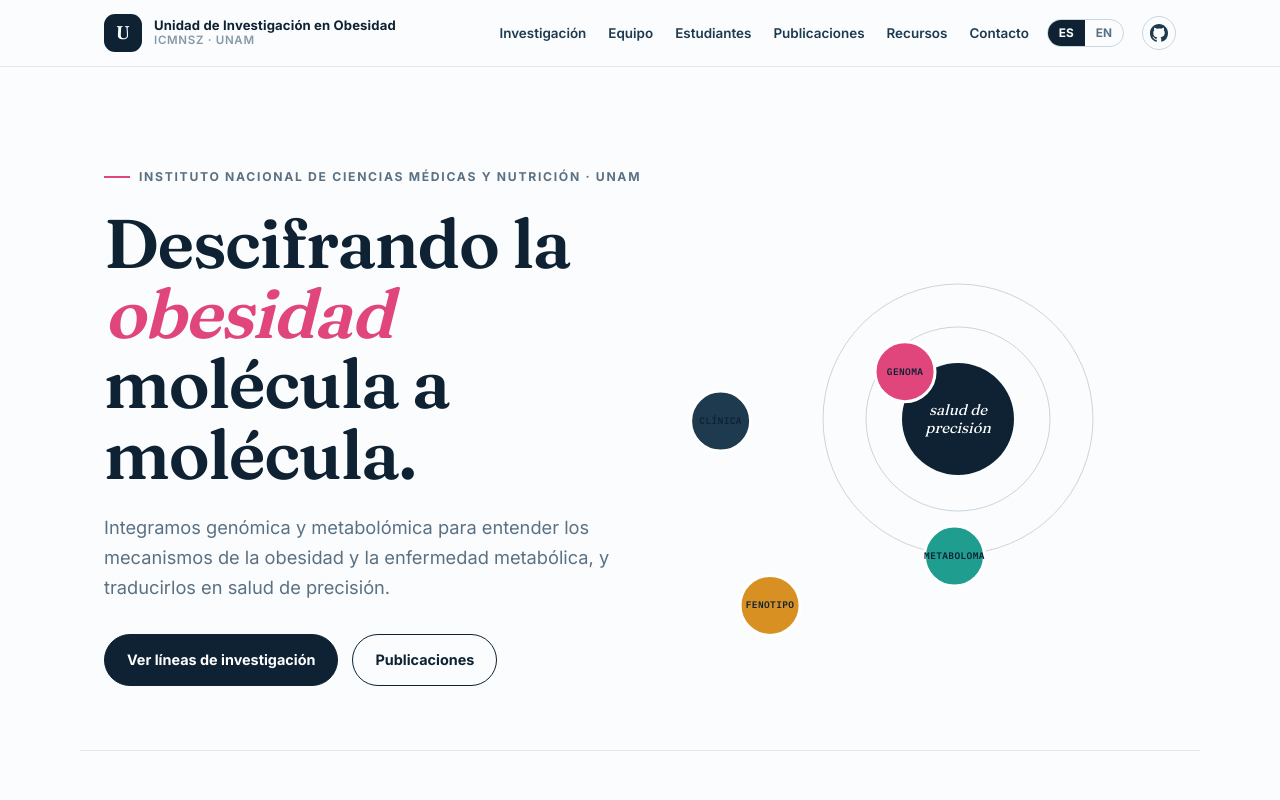
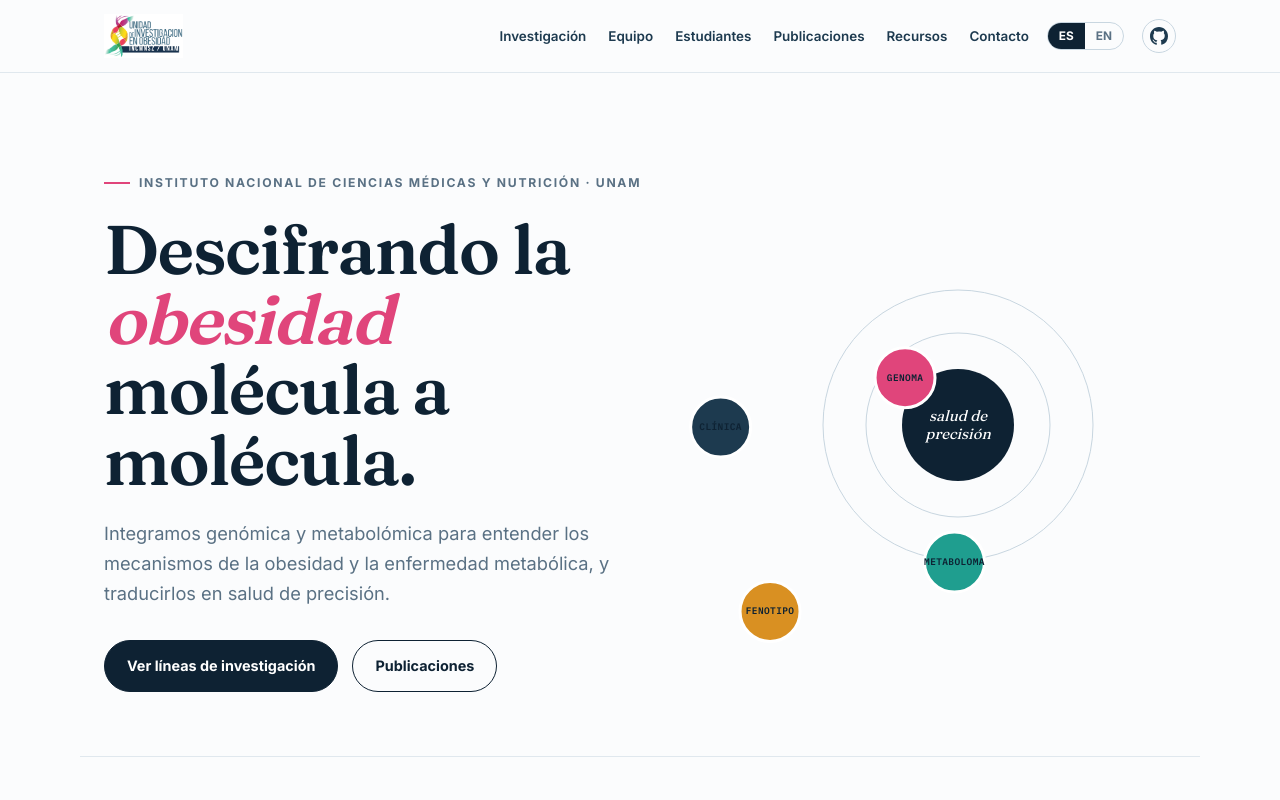
Before and after one commit to uiounam/uiounam.github.io, a plain HTML site: page index.html in a window 1280 px wide. Shown: the top 800 px of the page. Drawn offline with Linux system fonts and the light colour scheme.

Commit message:
Update index.html

```diff
--- a/index.html
+++ b/index.html
@@ -80,33 +80,10 @@
       color: var(--ink);
     }
 
-    .brand-mark {
-      width: 38px;
-      height: 38px;
-      border-radius: 11px;
-      background: var(--ink);
-      color: #fff;
-      display: grid;
-      place-items: center;
-      font-family: var(--display);
-      font-weight: 600;
-      font-size: 1.15rem;
-      flex: none;
-    }
-
-    .brand-text {
-      font-weight: 700;
-      font-size: 0.82rem;
-      line-height: 1.2;
-      letter-spacing: 0.01em;
-    }
-    .brand-text small {
+    .brand-logo {
+      height: 44px;
+      width: auto;
       display: block;
-      color: var(--mist);
-      font-weight: 600;
-      font-size: 0.72rem;
-      letter-spacing: 0.06em;
-      text-transform: uppercase;
     }
 
     .nav-right {
@@ -592,6 +569,7 @@
     }
 
     @media (max-width: 540px) {
+      .brand-logo { height: 34px; }
       .member, .student { grid-template-columns: 1fr; }
       .research-item { grid-template-columns: 1fr; gap: 8px; }
       .pub { grid-template-columns: 1fr; gap: 10px; }
@@ -605,11 +583,7 @@
   <header>
     <div class="nav">
       <a class="brand" href="#top" aria-label="Inicio">
-        <span class="brand-mark">U</span>
-        <span class="brand-text">
-          <span data-i18n="brand">Unidad de Investigación en Obesidad</span>
-          <small>ICMNSZ · UNAM</small>
-        </span>
+        <img class="brand-logo" src="assets/logo.png" alt="Unidad de Investigación en Obesidad · ICMNSZ / UNAM">
       </a>
 
       <div class="nav-right">
```
